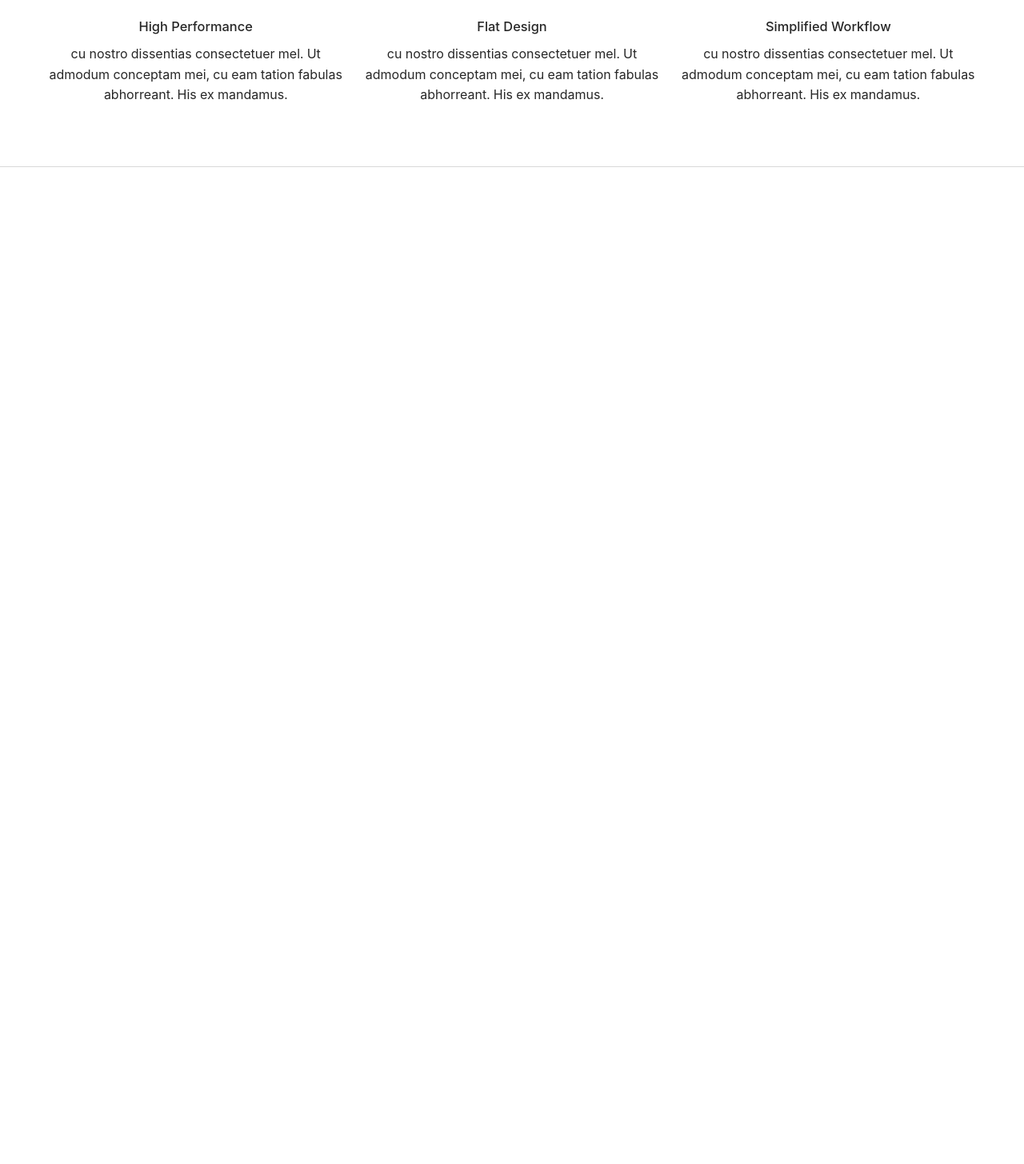
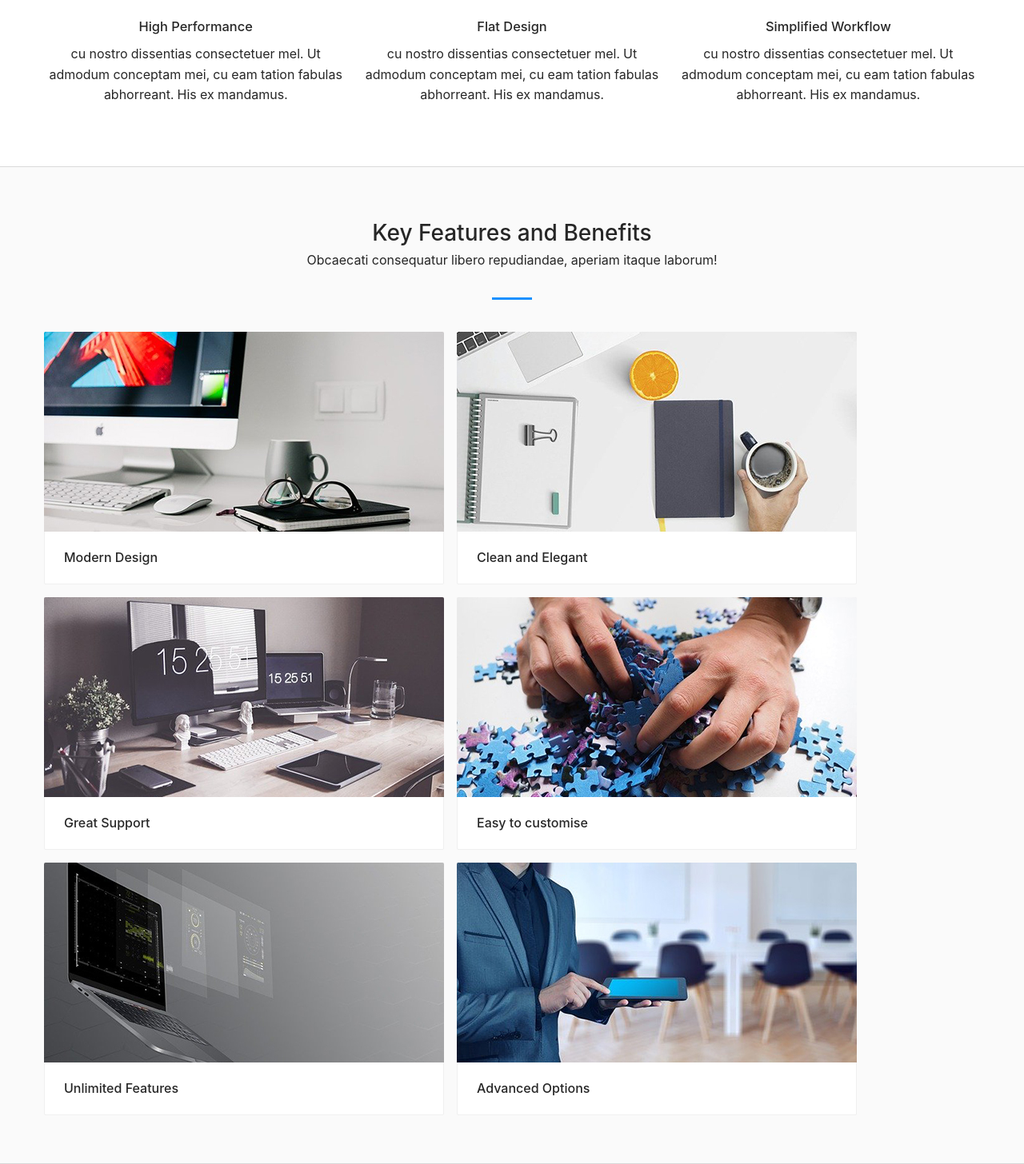
Before and after one commit to vitalyabedik/edu.ant-design.techSite, a React (Create React App) app: page / in a window 1280 px wide. Shown: the part 1184-2640 px from the top of the page at 80% size. Before the commit the page ends 1393 px from the top, so only its background shows below. Built offline with nearby package versions, Linux system fonts and the light colour scheme.

Commit message:
creating feature component and edit some mistakes

```diff
--- a/src/components/common/header.js
+++ b/src/components/common/header.js
@@ -37,7 +37,7 @@
         <div className='container-fluid'>
             <div className='header'>
                 <div className='logo'>
-                    <i class='fas fa-bolt'></i>
+                    <i className='fas fa-bolt'></i>
                     <a href='http://www.google.com'>Tech</a>
                 </div>
                 <Menu
--- /dev/null
+++ b/src/components/home/feature.js
@@ -0,0 +1,64 @@
+import React from 'react';
+
+import image1 from '../../assets/images/modern-design.jpg';
+import image2 from '../../assets/images/clean-design.jpg';
+import image3 from '../../assets/images/great-support.jpg';
+import image4 from '../../assets/images/easy-customise.jpg';
+import image5 from '../../assets/images/unlimited-features.jpg';
+import image6 from '../../assets/images/advanced-option.jpg';
+
+import { Row, Col, Card } from 'antd';
+const { Meta } = Card;
+
+function AppFeature() {
+    return (
+        <div className='block featureBlock bgGray'>
+            <div className='container-fluid'>
+                <div className='titleHolder'>
+                    <h2>Key Features and Benefits</h2>
+                    <p>
+                        Obcaecati consequatur libero repudiandae, aperiam itaque
+                        laborum!
+                    </p>
+                </div>
+                <Row gutter={[16, 16]}>
+                    <Col>
+                        <Card
+                            hoverable
+                            cover={<img alt='Modern Design' src={image1} />}
+                        >
+                            <Meta title='Modern Design' />
+                        </Card>
+                    </Col>
+                    <Col>
+                        <Card hoverable cover={<img alt='Test' src={image2} />}>
+                            <Meta title='Clean and Elegant' />
+                        </Card>
+                    </Col>
+                    <Col>
+                        <Card hoverable cover={<img alt='Test' src={image3} />}>
+                            <Meta title='Great Support' />
+                        </Card>
+                    </Col>
+                    <Col>
+                        <Card hoverable cover={<img alt='Test' src={image4} />}>
+                            <Meta title='Easy to customise' />
+                        </Card>
+                    </Col>
+                    <Col>
+                        <Card hoverable cover={<img alt='Test' src={image5} />}>
+                            <Meta title='Unlimited Features' />
+                        </Card>
+                    </Col>
+                    <Col>
+                        <Card hoverable cover={<img alt='Test' src={image6} />}>
+                            <Meta title='Advanced Options' />
+                        </Card>
+                    </Col>
+                </Row>
+            </div>
+        </div>
+    );
+}
+
+export default AppFeature;
--- a/src/components/home/hero.js
+++ b/src/components/home/hero.js
@@ -29,7 +29,7 @@
             <Carousel>
                 {items.map((item) => {
                     return (
-                        <div className='container-fluid'>
+                        <div className='container-fluid' key={item.key}>
                             <div className='content'>
                                 <h3>{item.title}</h3>
                                 <p>{item.content}</p>
@@ -38,8 +38,8 @@
                                         Learn More
                                     </Button>
                                     <Button size='large'>
-                                        <i class='fas fa-desktop'></i>Watch a
-                                        Demo
+                                        <i className='fas fa-desktop'></i>Watch
+                                        a Demo
                                     </Button>
                                 </div>
                             </div>
--- a/src/components/views/home.js
+++ b/src/components/views/home.js
@@ -2,12 +2,14 @@
 
 import AppHero from '../home/hero';
 import AppAbout from '../home/about';
+import AppFeature from '../home/feature';
 
 function AppHome() {
     return (
         <div className='main'>
             <AppHero />
             <AppAbout />
+            <AppFeature />
         </div>
     );
 }
```
